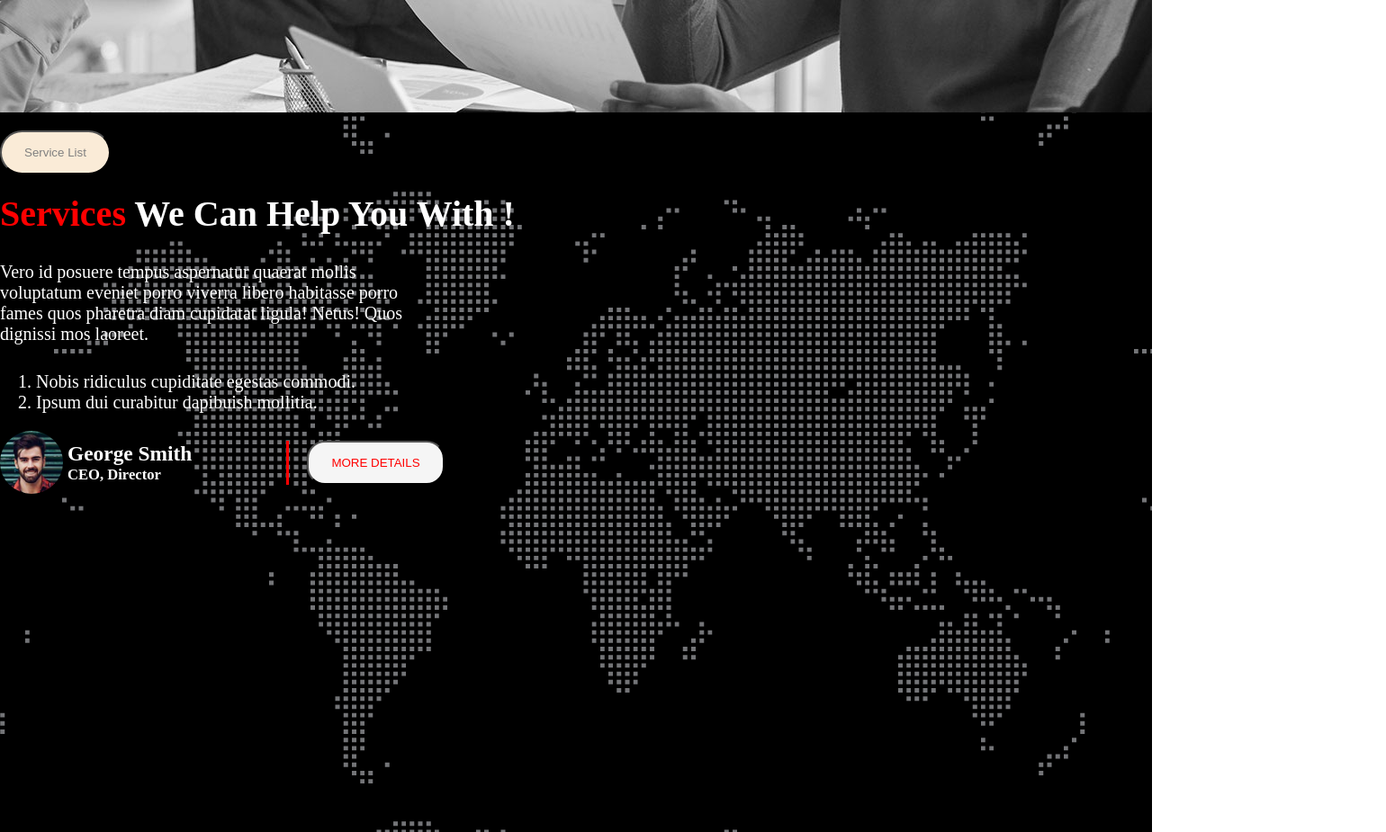
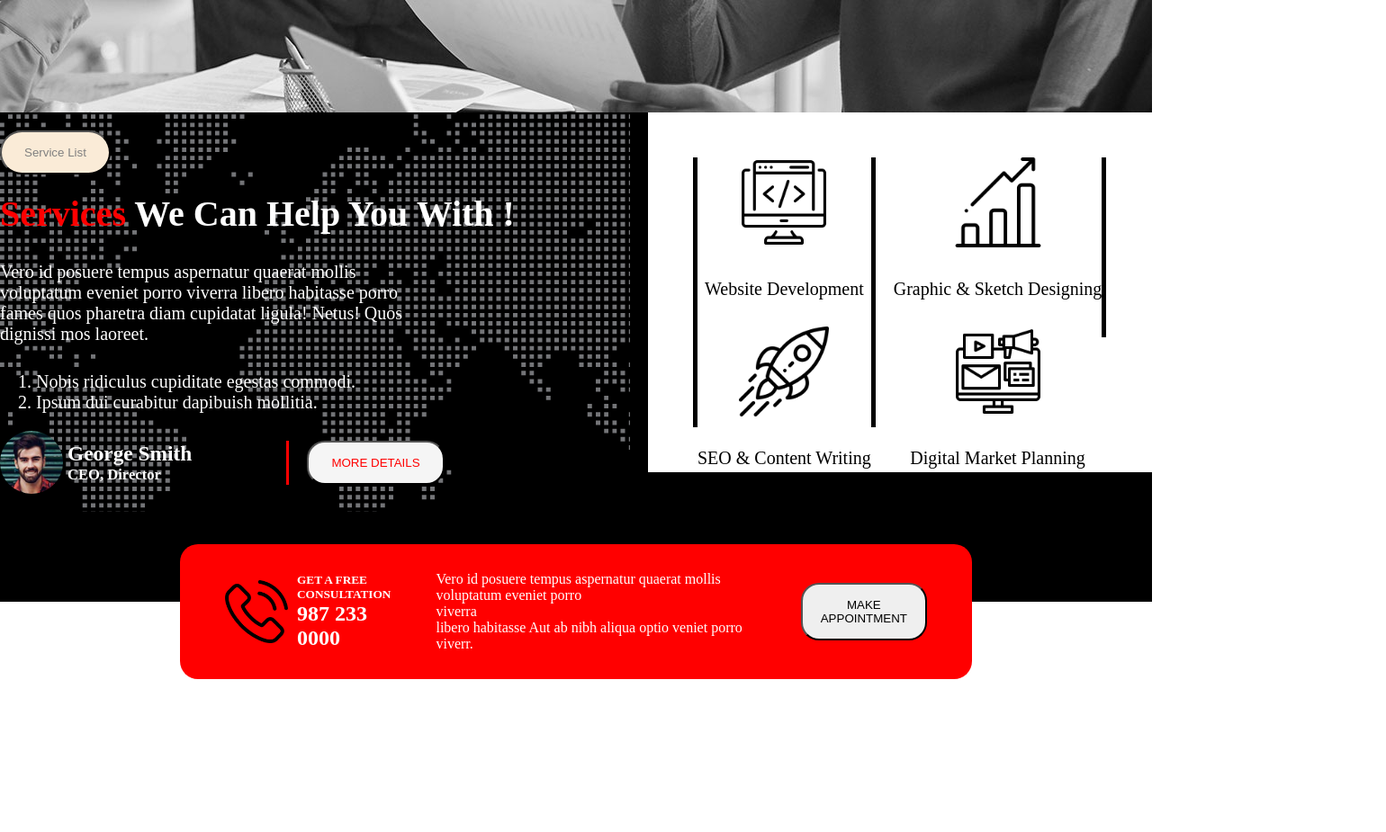
Before and after one commit to RaitaPrionty/Digital-Agency-project, a plain HTML site: page index.html in a window 1280 px wide. Shown: the part 760-1685 px from the top of the page at 90% size, 1540 px wide, since content can reach past the window. After the commit the page ends 1535 px from the top, so only its background shows below. Drawn offline with Linux system fonts and the light colour scheme.

Commit message:
this is my service part commit

```diff
--- a/index.html
+++ b/index.html
@@ -48,6 +48,9 @@
     <main>
         <!-- start of service section -->
         <section class="service">
+          <div>
+            <div class="right">
+
                 <div class="service-h1-btn-p-li">
                     <button class="service-btn">Service List</button>
                 <h1><span>Services</span> We Can Help You With !</h1>
@@ -75,7 +78,61 @@
 
                 </div>
 
+                    </div>
 
+                </div>
+
+
+            </div>
+           </div>
+
+
+
+            </div>
+
+
+            </div>
+
+            </div>
+            <div>
+                <div class="left">
+                   <div class="top-pic">
+                    <img style="width: 100px;" src="./assest/icons/coding.png" alt="">
+                    <p>Website Development</p>
+                    <img style="width: 100px;" src="./assest/icons/startup.png" alt="">
+
+                    <p>SEO & Content Writing</p>
+                   </div>
+                   <div class="bottom-pic">
+                    <img style="width: 100px; " src="./assest/icons/bar-chart.png" alt="">
+                    <p>Graphic & Sketch Designing</p>
+                    <img style="width: 100px; " src="./assest/icons/digital-marketing.png" alt="">
+
+                    <p>Digital Market Planning</p>
+                   </div>
+                </div>
+            </div>
+
+
+        </section>
+        <!-- last red part of service section -->
+        <section class="red-part">
+            <div class="red">
+                <div class="call">
+                    <img style="width: 70px;" src="./assest/icons/phone-call.png" alt="">
+                    <div>
+                        <h5 style="color: white;">GET A FREE <br> CONSULTATION</h5>
+                    <h1>987 233 <br> 0000</h1>
+                    </div>
+                </div>
+                <div class="para-btn">
+                    <p>Vero id posuere tempus aspernatur quaerat mollis voluptatum eveniet porro <br>
+                        viverra <br> libero habitasse Aut ab nibh aliqua optio veniet porro <br> viverr.
+
+                        </p>
+                        <button class="make-btn">MAKE <br>APPOINTMENT</button>
+                </div>
+            </div>
         </section>
 
     </main>
--- a/style/agency.css
+++ b/style/agency.css
@@ -75,10 +75,12 @@ nav h1{
 .service-h1-btn-p-li{
     color: white;
     background-image: url(../assest/image/footer-bg.png);
-    background-color: black;
-    height: 100vh;
+    /* background-color: black; */
+
     width: auto;
     background-position: center;
+
+
 }
 .service-btn{
     background-color: antiquewhite;
@@ -131,3 +133,94 @@ nav h1{
     padding-left: 20px;
     border-left: 3px solid red;
 }
+.section-top-pic{
+    display: flex;
+    gap: 20px;
+}
+.section-right-part{
+    display: flex;
+    gap: 20px;
+
+}
+.section-bottom-pic{
+    display: flex;
+}
+.service{
+    background-color: black;
+
+}
+.left{
+    background-color: white;
+    display: flex;
+    gap: 20px;
+    width: 700px;
+    /* height: 100vh; */
+    padding: 50px;
+    text-align: center;
+    margin-inline: 20px;
+    height: 300px;
+
+
+
+
+}
+.service{
+    display: flex;
+}
+.right{
+    width: 700px;
+    height: auto;
+    padding-bottom: 100px;
+
+}
+.top-pic{
+    border-right: 10px solid black;
+    border-inline: 5px solid black;
+}
+.bottom-pic{
+    border-right: 5px solid black;
+    margin-bottom: 100px;
+
+}
+.red{
+    background-color: red;
+    display: flex;
+    justify-content: space-between;
+    justify-content: space-around;
+    color: white;
+    padding: 0px 50px;
+    border-radius: 20px;
+    height: 150px;
+
+
+}
+.call{
+    display: flex;
+    gap: 10px;
+    align-items: center;
+}
+.para-btn{
+    display: flex;
+    gap: 10px;
+    align-items: center;
+}
+.make-btn{
+    border-radius: 20px;
+    padding: 15px 20px;
+}
+.para-btn p{
+
+    padding: 50px;
+}
+.red-part{
+    margin-right: 200px;
+    margin-left: 200px;
+    margin-top: -5%;
+
+
+
+
+
+
+
+}
```
Lines whose indentation alone changed are shown as unchanged.
